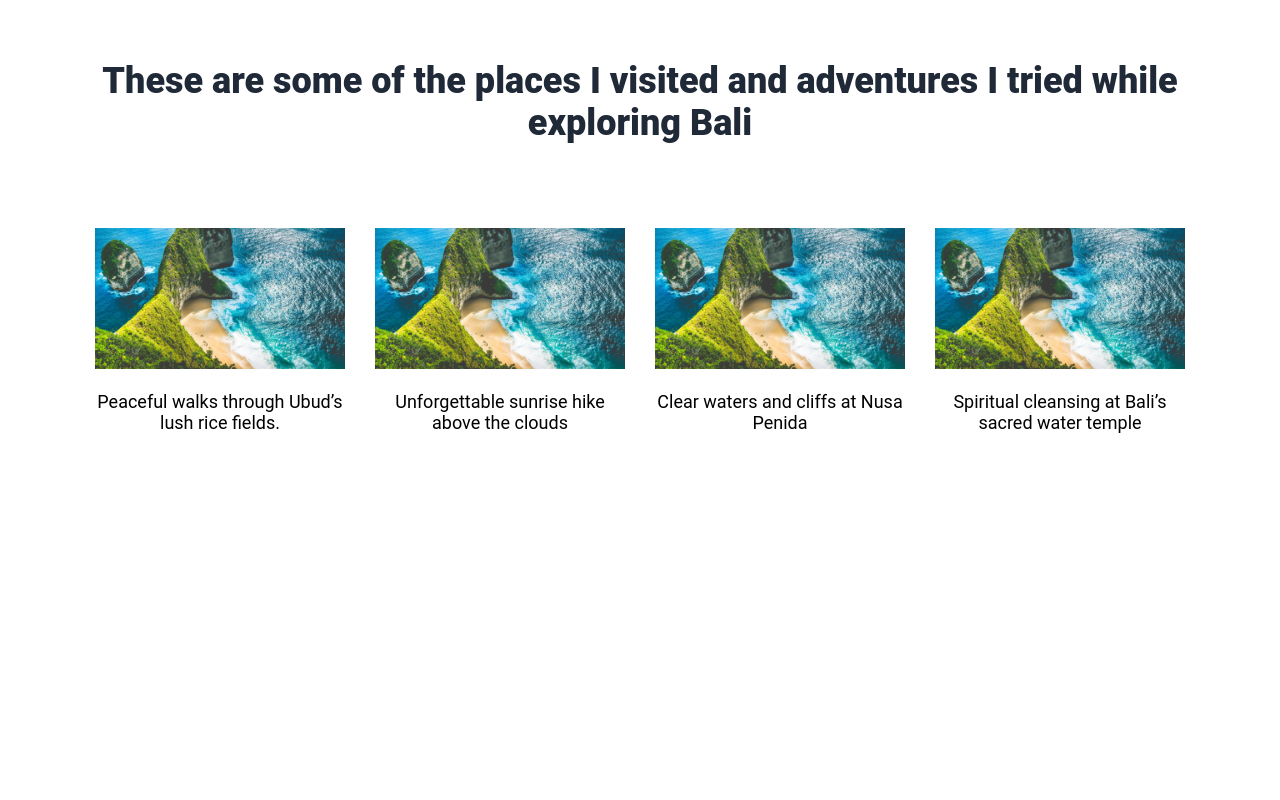
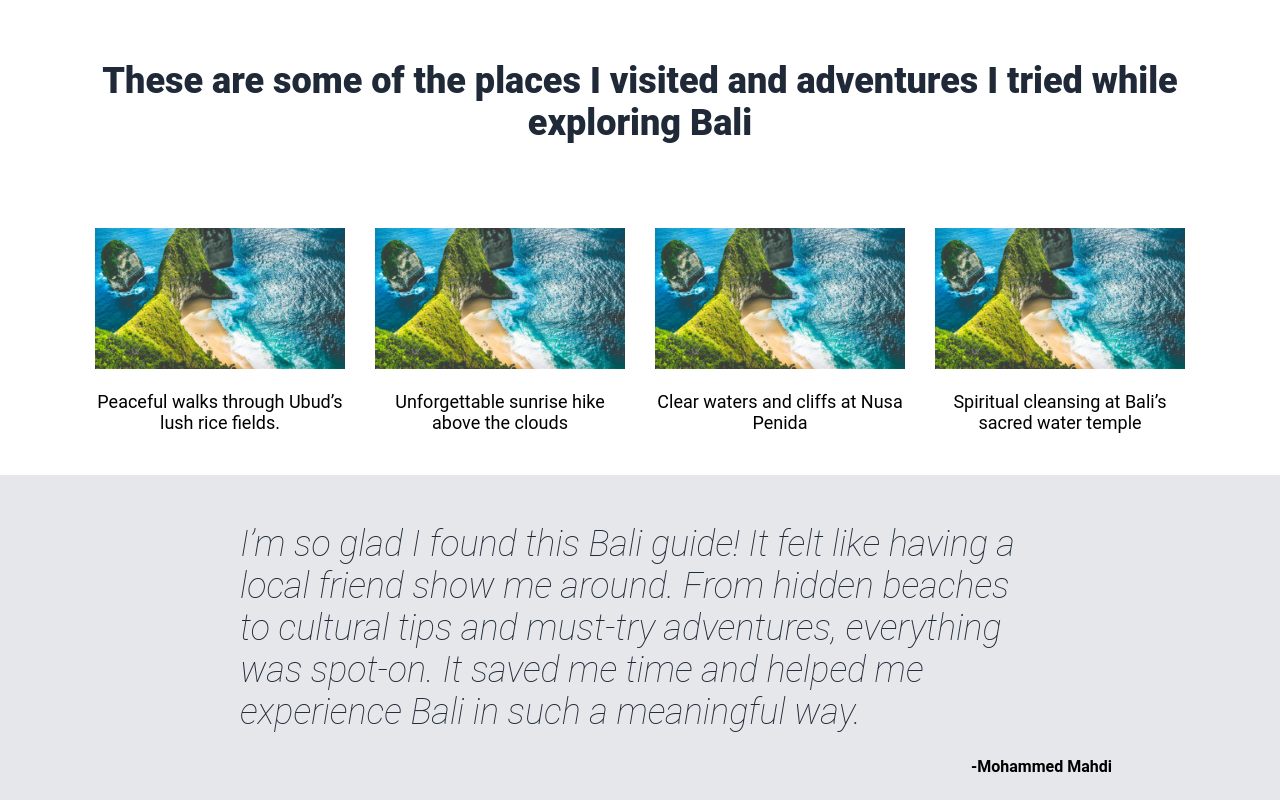
Before and after one commit to MoeMahdi21/bali-trip-guide, a plain HTML site: page index.html in a window 1280 px wide. Shown: the part 494-1294 px from the top of the page. Before the commit the page ends 969 px from the top, so only its background shows below. Drawn offline with Linux system fonts and the light colour scheme.

Commit message:
create the quote section

```diff
--- a/index.css
+++ b/index.css
@@ -94,3 +94,26 @@ button {
   text-align: center;
   font-size: 18px;
 }
+
+.qoute-container {
+  padding: 24px 72px 24px 72px;
+  background: #e5e7eb;
+  display: flex;
+  flex-flow: column wrap;
+  align-items: center;
+}
+
+.qoute-container #user-qoute {
+  padding: 24px 72px 24px 72px;
+  width: 800px;
+  font-size: 36px;
+  font-style: italic;
+  font-weight: lighter;
+  color: #1f2937;
+}
+
+.qoute-container p {
+  text-align: end;
+  margin: 0;
+  font-weight: bold;
+}
--- a/index.html
+++ b/index.html
@@ -63,5 +63,17 @@
         </div>
       </div>
     </div>
+
+    <div class="qoute-container">
+      <div>
+        <div id="user-qoute">
+          I’m so glad I found this Bali guide! It felt like having a local
+          friend show me around. From hidden beaches to cultural tips and
+          must-try adventures, everything was spot-on. It saved me time and
+          helped me experience Bali in such a meaningful way.
+        </div>
+        <p>-Mohammed Mahdi</p>
+      </div>
+    </div>
   </body>
 </html>
```
